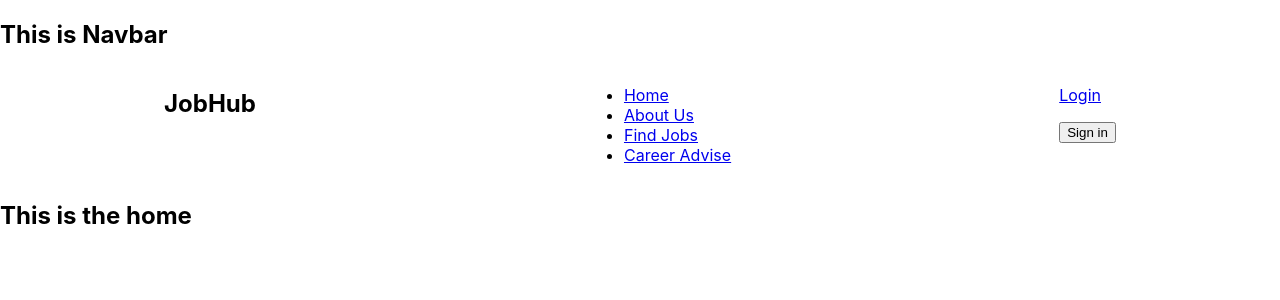
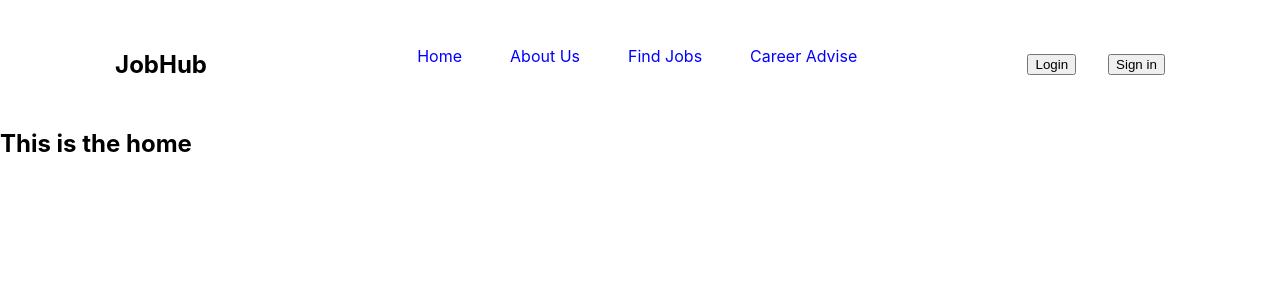
Before and after one commit to sammykuria/job_finder-app, a React (Create React App) app: page / in a window 1280 px wide. Shown: the top 300 px of the page. Built offline with nearby package versions, Linux system fonts and the light colour scheme.

Commit message:
modified the READ.me file

```diff
--- a/src/App.css
+++ b/src/App.css
@@ -1,4 +1,23 @@
 .trexcontainer{
+  padding: 10px;
+  margin: 20px;
   display: flex;
   justify-content: space-around;
 }
+.pages ul li a{
+text-decoration: none;
+color: blue;
+}
+.pages ul li {
+  list-style: none;
+}
+.pages ul {
+  display: flex;
+  gap: 3rem;
+
+}
+.infinitylink{
+  display: flex;
+  align-items: center;
+  gap: 2rem;
+}
--- a/src/Components/NavBar.js
+++ b/src/Components/NavBar.js
@@ -4,7 +4,6 @@ import { Link } from 'react-router-dom'
 function NavBar() {
   return (
     <div>
-      <h2>This is Navbar</h2>
 
       <div className='trexcontainer'>
         <div className='header'>
@@ -31,11 +30,11 @@ function NavBar() {
 
         <div className='infinitylink'>
           <Link>
-          <p>Login</p>
+          <button className='lion'>Login</button>
           </Link>
 
           <Link>
-          <button>Sign in</button>
+          <button className='huncho'>Sign in</button>
           </Link>
 
 
```
Also changed, not shown: 1 other file (tests, documents, lock files or other folders).
